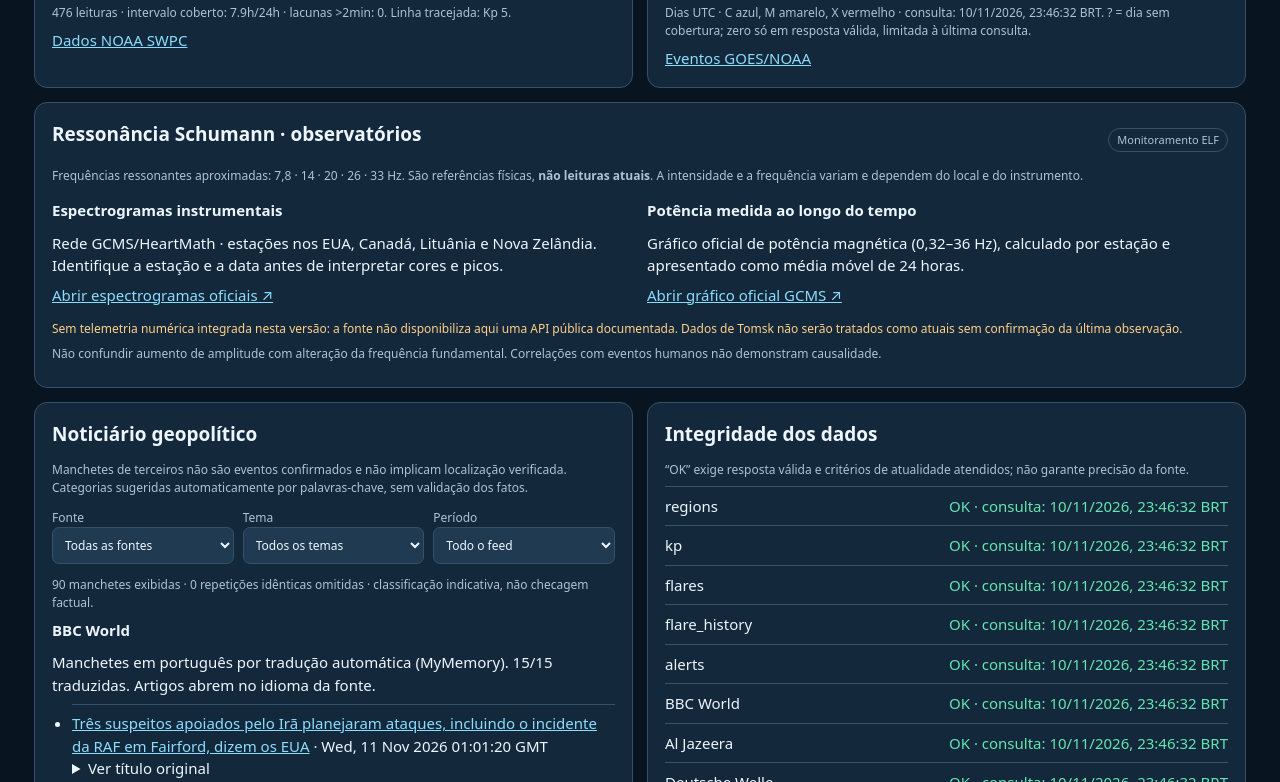
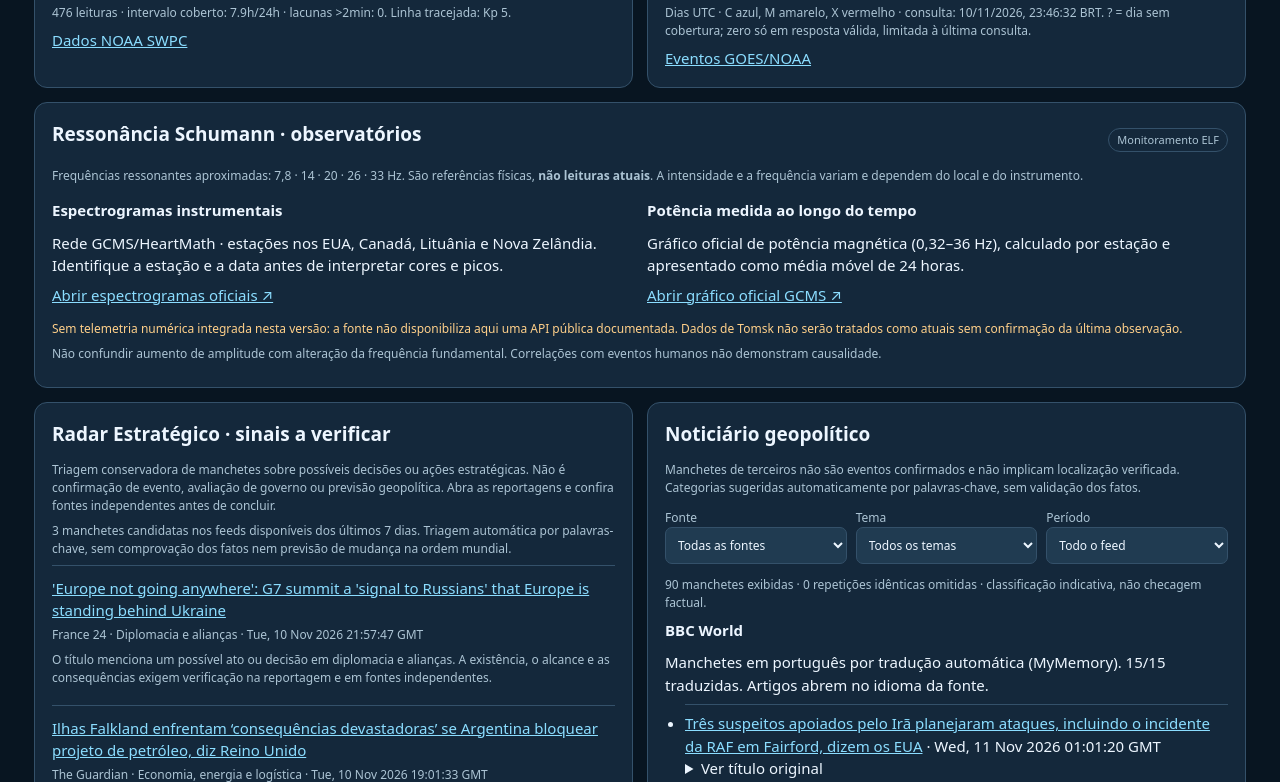
Before and after one commit to Guilhermegsete/Sentinela-zero, a plain HTML site: page docs/index.html in a window 1280 px wide. Shown: the part 2018-2800 px from the top of the page. Drawn offline with Linux system fonts and the light colour scheme.

Commit message:
SENTINELA: add conservative strategic event radar (#7)
* feat: conservative geopolitical strategic headline radar

* feat: conservative geopolitical strategic headline radar

* feat: conservative geopolitical strategic headline radar

```diff
--- a/docs/dashboard.js
+++ b/docs/dashboard.js
@@ -103,7 +103,7 @@
     return result;
   }
 
-  const api = {utcTime, kpValue, sourceState, kpPoints, flareDays, buildDiagnosis};
+  const api = {utcTime, kpValue, sourceState, kpPoints, flareDays, buildDiagnosis, strategicSignal};
   if (typeof module !== "undefined" && module.exports) module.exports = api;
   if (typeof document === "undefined") return;
 
@@ -128,6 +128,26 @@
     return rules.find(([, expression]) => expression.test(value))?.[0] || "other";
   }
   const NEWS_TOPIC_NAMES = {security:"Conflitos e segurança",diplomacy:"Diplomacia",economy:"Economia e energia",technology:"Tecnologia estratégica",politics:"Política internacional",other:"Outros assuntos"};
+
+  // This is a conservative, title-only lead detector, not a geopolitical verdict.
+  function strategicSignal(title) {
+    const value = String(title || "").toLowerCase();
+    if (!value || /\b(celebrity|actor|actress|football|soccer|fashion|film festival|cinema|train crash|train collision|sport|hamilton|concert|festival)\b/.test(value)) return null;
+    const categories = [
+      ["Segurança e território", /\b(military|militar|missile|míssil|troops|tropas|border|fronteira|territor|nuclear|airstrike|invasion|invasão|ceasefire|cessar.fogo|armed forces|forças armadas|warships|naval)\b/],
+      ["Diplomacia e alianças", /\b(treaty|tratado|alliance|aliança|diplomatic|diplomátic|embassy|embaixad|summit|cúpula|sanction|sanç|united nations|nato|otan)\b/],
+      ["Economia, energia e logística", /\b(tariff|tarifa|export|import|trade|comércio|oil|petróleo|gas|gás|energy|energia|shipping lane|shipping route|canal|strait|estreito|currency|moeda|central bank|banco central)\b/],
+      ["Tecnologia e recursos críticos", /\b(semiconductor|chip|rare earth|terras raras|critical mineral|mineral crítico|satellite|satélite|cyberattack|ciberataque|ai export|nuclear technology)\b/],
+      ["Instituições internacionais", /\b(un security council|conselho de segurança|world trade organization|organização mundial do comércio|international court|corte internacional|multilateral agreement|acordo multilateral)\b/]
+    ];
+    const changes = /\b(announc|anunci|sign|assin|ratif|aprov|impos|impõ|ban|proib|suspend|suspend|deploy|mobiliz|launch|lanç|attack|atac|invad|invade|withdraw|retir|seiz|apreend|block|bloque|cut off|cort|expand|expan|escalat|escal|agree|acord|reject|rejeit|sanction|sancion|restrict|restring|intercept|intercept|recogniz|reconhec|vot|votação|strik|greve|confisc|confisc|close|fech)/;
+    if (!changes.test(value)) return null;
+    const axis = categories.find(([,pattern])=>pattern.test(value));
+    if (!axis) return null;
+    return {axis: axis[0], basis: "O título menciona um possível ato ou decisão em " + axis[0].toLowerCase() +
+      ". A existência, o alcance e as consequências exigem verificação na reportagem e em fontes independentes."};
+  }
+
   const newsFilter = {source:"all",topic:"all",age:"all"};
   let lastPayload = null, inFlight = false, transportError = "", lastImageRefresh = 0;
   const imageLoaded = {};
@@ -267,6 +287,43 @@
       }
     }
     drawKp(solar.kp, states.kp, now); drawFlares(solar.flare_history, states.flare_history, now);
+    const strategicContainer = $("strategicNews");
+    strategicContainer.replaceChildren();
+    const candidates = [];
+    for (const [source, entry] of Object.entries(data.news || {})) {
+      for (const item of entry.items || []) {
+        const time = Date.parse(item.pubDate || "");
+        if (!Number.isFinite(time) || time > now + 5 * MINUTE || now - time > 7 * 24 * HOUR) continue;
+        const signal = strategicSignal(item.title_original || item.title);
+        if (!signal) continue;
+        candidates.push({item, source, signal, time, state: states[source]});
+      }
+    }
+    candidates.sort((a,b)=>b.time-a.time);
+    const seenStrategic = new Set();
+    let strategicCount = 0;
+    for (const entry of candidates) {
+      const key = String(entry.item.title_original || entry.item.title).toLowerCase().replace(/[^\p{L}\p{N}]+/gu," ").trim();
+      if (!key || seenStrategic.has(key)) continue;
+      seenStrategic.add(key);
+      strategicCount++;
+      const wrap = make("div","");
+      wrap.className = "strategic-item";
+      const title = entry.item.translation_status === "translated" && entry.item.title_pt ?
+        entry.item.title_pt : (entry.item.title_original || entry.item.title);
+      const link = make("a", title);
+      if (/^https:\/\//.test(entry.item.link)) {
+        link.href = entry.item.link; link.target = "_blank"; link.rel = "noopener noreferrer";
+      }
+      wrap.append(link);
+      wrap.append(make("p", entry.source + " · " + entry.signal.axis + " · " + (entry.item.pubDate || "") + suffix(entry.state)));
+      wrap.append(make("p", entry.signal.basis));
+      strategicContainer.append(wrap);
+    }
+    $("strategicSummary").textContent = strategicCount + " manchetes candidatas nos feeds disponíveis dos últimos 7 dias. " +
+      "Triagem automática por palavras-chave, sem comprovação dos fatos nem previsão de mudança na ordem mundial.";
+    if (!strategicCount) strategicContainer.append(make("p", "Nenhuma manchete atende aos critérios conservadores nesta coleta. Isso não significa ausência de acontecimentos relevantes."));
+
     $("news").replaceChildren();
     const newsSources = Object.keys(data.news || {});
     const sourcePicker = $("newsSource");
--- a/docs/index.html
+++ b/docs/index.html
@@ -11,6 +11,7 @@
 .pulse.warn{background:var(--warn);box-shadow:0 0 0 5px #ffd08a22}.status-row span:last-child{text-align:right;overflow-wrap:anywhere}.heading{flex-wrap:wrap}.stat{overflow-wrap:anywhere}
 .explanation{font-size:13px;line-height:1.5;color:var(--muted);margin:0 0 12px}.diagnosis-title{font-size:20px;font-weight:700}.diagnosis-note{border-top:1px solid var(--line);padding-top:12px}#diagnosis details{margin-top:12px}#diagnosis summary{cursor:pointer;color:#8bddff}#noaaBulletins summary{cursor:pointer;color:#8bddff}.bulletin-entry{border-top:1px solid var(--line);padding:10px 0}.bulletin-entry summary{color:var(--fg)!important;overflow-wrap:anywhere}.bulletin-message{white-space:pre-wrap;overflow-wrap:anywhere;font:12px/1.5 ui-monospace,SFMono-Regular,Consolas,monospace;color:var(--muted);max-height:350px;overflow:auto}
 .news-filters{display:flex;flex-wrap:wrap;gap:9px;margin:12px 0}.news-filters label{font-size:12px;color:var(--muted);flex:1 1 130px}.news-filters select{display:block;width:100%;padding:8px;border-radius:7px;background:#203b51;border:1px solid var(--line);color:var(--fg);font:inherit}.news-entry{border-top:1px solid var(--line);padding-top:7px}.news-meta{display:block;font-size:11px;color:var(--muted)}
+.strategic-item{border-top:1px solid var(--line);padding:11px 0}.strategic-item p{font-size:12px;color:var(--muted);margin-top:4px}
 </style>
 </head>
 <body><main>
@@ -45,6 +46,7 @@
 </div>
 <section class="panel stack" id="schumann"><div class="source"><h2>Ressonância Schumann · observatórios</h2><span class="tag">Monitoramento ELF</span></div><p class="muted tiny">Frequências ressonantes aproximadas: 7,8 · 14 · 20 · 26 · 33 Hz. São referências físicas, <strong>não leituras atuais</strong>. A intensidade e a frequência variam e dependem do local e do instrumento.</p><div class="two"><div><h3>Espectrogramas instrumentais</h3><p>Rede GCMS/HeartMath · estações nos EUA, Canadá, Lituânia e Nova Zelândia. Identifique a estação e a data antes de interpretar cores e picos.</p><p><a href="https://nocc.heartmath.org/spectrogram/index.php" target="_blank" rel="noopener noreferrer">Abrir espectrogramas oficiais ↗</a></p></div><div><h3>Potência medida ao longo do tempo</h3><p>Gráfico oficial de potência magnética (0,32–36 Hz), calculado por estação e apresentado como média móvel de 24 horas.</p><p><a href="https://nocc.heartmath.org/power_levels/public/charts/power_levels.html" target="_blank" rel="noopener noreferrer">Abrir gráfico oficial GCMS ↗</a></p></div></div><p class="warn tiny">Sem telemetria numérica integrada nesta versão: a fonte não disponibiliza aqui uma API pública documentada. Dados de Tomsk não serão tratados como atuais sem confirmação da última observação.</p><p class="muted tiny">Não confundir aumento de amplitude com alteração da frequência fundamental. Correlações com eventos humanos não demonstram causalidade.</p></section>
 <div class="two">
+<section class="panel"><h2>Radar Estratégico · sinais a verificar</h2><p class="muted tiny">Triagem conservadora de manchetes sobre possíveis decisões ou ações estratégicas. Não é confirmação de evento, avaliação de governo ou previsão geopolítica. Abra as reportagens e confira fontes independentes antes de concluir.</p><p id="strategicSummary" class="muted tiny">Aguardando manchetes</p><div id="strategicNews">Aguardando coleta</div></section>
 <section class="panel"><h2>Noticiário geopolítico</h2><p class="muted tiny">Manchetes de terceiros não são eventos confirmados e não implicam localização verificada. Categorias sugeridas automaticamente por palavras-chave, sem validação dos fatos.</p><div class="news-filters"><label>Fonte <select id="newsSource" aria-label="Filtrar fonte"><option value="all">Todas as fontes</option></select></label><label>Tema <select id="newsTopic" aria-label="Filtrar tema"><option value="all">Todos os temas</option><option value="security">Conflitos e segurança</option><option value="diplomacy">Diplomacia</option><option value="economy">Economia e energia</option><option value="technology">Tecnologia estratégica</option><option value="politics">Política internacional</option><option value="other">Outros assuntos</option></select></label><label>Período <select id="newsAge" aria-label="Filtrar período"><option value="all">Todo o feed</option><option value="24">Últimas 24h</option><option value="168">Últimos 7 dias</option></select></label></div><p id="newsSummary" class="muted tiny"></p><div id="news">Aguardando feeds</div></section>
 <section class="panel"><h2>Integridade dos dados</h2><p class="muted tiny">“OK” exige resposta válida e critérios de atualidade atendidos; não garante precisão da fonte.</p><div id="status">Aguardando diagnóstico</div><p class="muted tiny">Dados desatualizados são sinalizados; nenhuma leitura ausente será substituída por zero.</p></section>
 </div>
```
Also changed, not shown: 1 other file.
